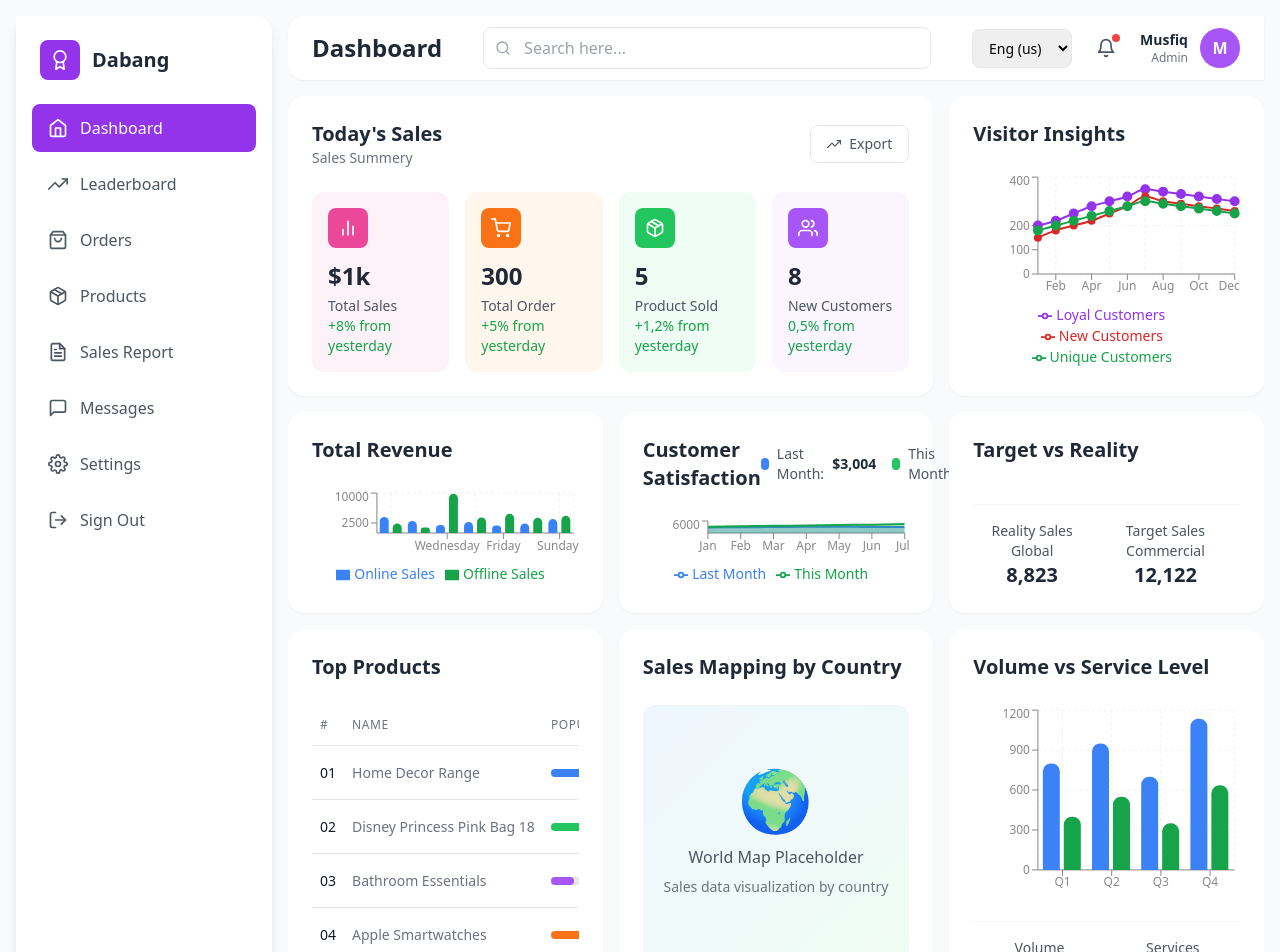
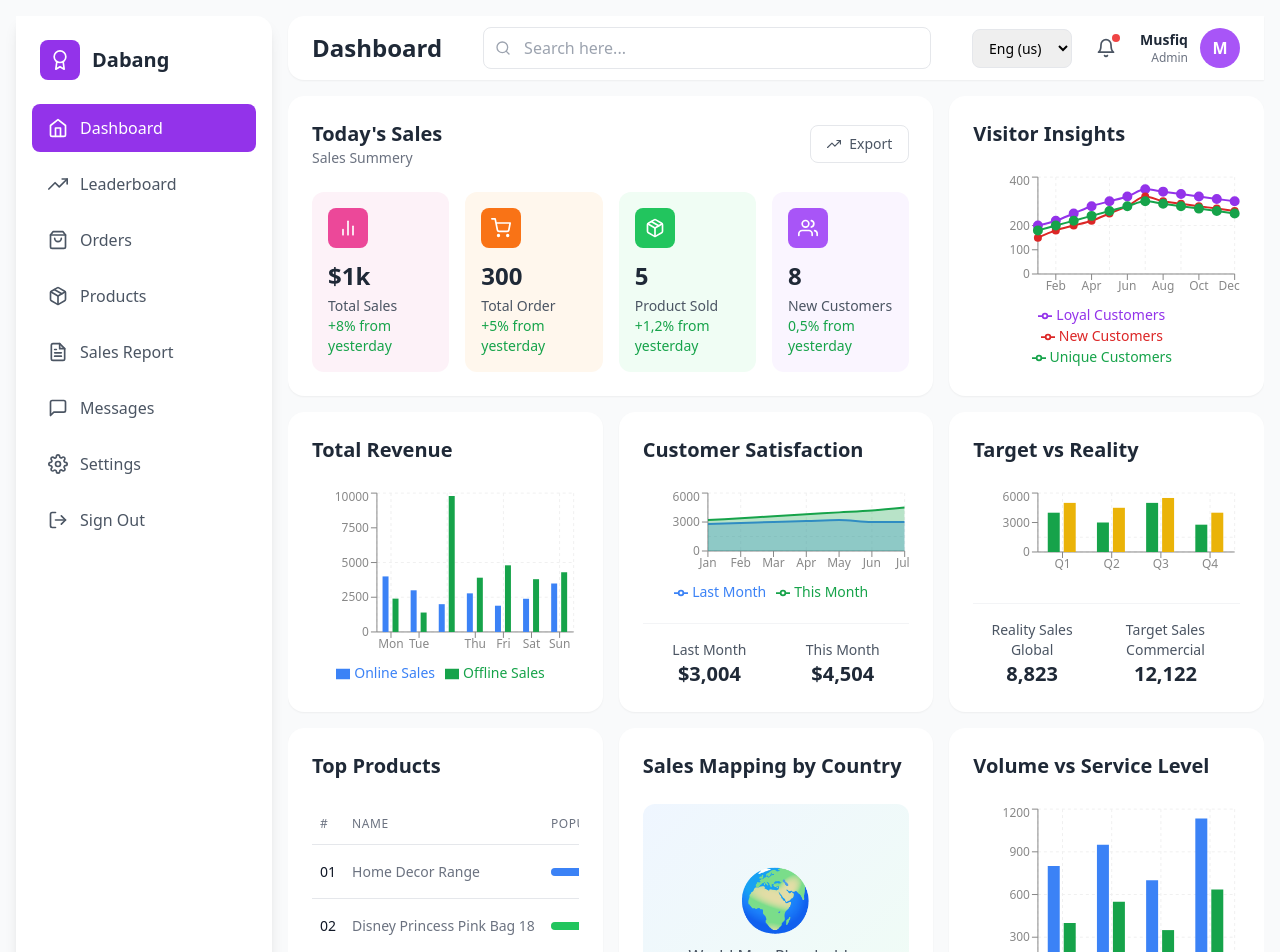
Before and after one commit to jpchsr-coder/sales-dashboard, a React app: page / in a window 1280 px wide. Shown: the top 952 px of the page. Built offline with nearby package versions, Linux system fonts and the light colour scheme; no server answers; the HTML template or start-up script is replaced by a standard one.

Commit message:
added changes

```diff
--- a/src/App.jsx
+++ b/src/App.jsx
@@ -42,7 +42,7 @@ function App() {
               <div className="h-full">
                 <TotalRevenue />
               </div>
-              <div className="h-full">
+              <div className="h-full min-h-[300px]">
                 <CustomerSatisfaction />
               </div>
               <div className="h-full">
--- a/src/components/CustomerSatisfaction.jsx
+++ b/src/components/CustomerSatisfaction.jsx
@@ -14,21 +14,7 @@ const satisfactionData = [
 const CustomerSatisfaction = () => {
   return (
     <div className="bg-white rounded-2xl shadow-sm p-6 h-full flex flex-col">
-      <div className="flex justify-between items-center mb-6">
-        <h2 className="text-xl font-bold text-gray-800">Customer Satisfaction</h2>
-        <div className="flex space-x-4 text-sm">
-          <div className="flex items-center">
-            <div className="w-3 h-3 bg-blue-500 rounded-full mr-2"></div>
-            <span className="text-gray-600">Last Month: </span>
-            <span className="font-semibold text-gray-800 ml-1">$3,004</span>
-          </div>
-          <div className="flex items-center">
-            <div className="w-3 h-3 bg-green-500 rounded-full mr-2"></div>
-            <span className="text-gray-600">This Month: </span>
-            <span className="font-semibold text-gray-800 ml-1">$4,504</span>
-          </div>
-        </div>
-      </div>
+      <h2 className="text-xl font-bold text-gray-800 mb-6">Customer Satisfaction</h2>
 
       <div className="flex-1">
         <ResponsiveContainer width="100%" height="100%">
@@ -74,6 +60,17 @@ const CustomerSatisfaction = () => {
           </AreaChart>
         </ResponsiveContainer>
       </div>
+
+      <div className="flex justify-around mt-4 pt-4 border-t border-gray-100">
+        <div className="text-center">
+          <p className="text-sm text-gray-600">Last Month</p>
+          <p className="text-xl font-bold text-gray-800">$3,004</p>
+        </div>
+        <div className="text-center">
+          <p className="text-sm text-gray-600">This Month</p>
+          <p className="text-xl font-bold text-gray-800">$4,504</p>
+        </div>
+      </div>
     </div>
   )
 }
--- a/src/components/TargetVsReality.jsx
+++ b/src/components/TargetVsReality.jsx
@@ -1,14 +1,11 @@
 import React from 'react'
-import { BarChart, Bar, XAxis, YAxis, CartesianGrid, Tooltip, Legend, ResponsiveContainer } from 'recharts'
+import { BarChart, Bar, XAxis, YAxis, CartesianGrid, Tooltip, ResponsiveContainer } from 'recharts'
 
 const targetData = [
-  { month: 'Jan', reality: 4000, target: 5000 },
-  { month: 'Feb', reality: 3000, target: 4500 },
-  { month: 'Mar', reality: 5000, target: 5500 },
-  { month: 'Apr', reality: 2780, target: 4000 },
-  { month: 'May', reality: 3890, target: 4200 },
-  { month: 'Jun', reality: 4390, target: 4800 },
-  { month: 'Jul', reality: 4823, target: 5122 },
+  { month: 'Q1', reality: 4000, target: 5000 },
+  { month: 'Q2', reality: 3000, target: 4500 },
+  { month: 'Q3', reality: 5000, target: 5500 },
+  { month: 'Q4', reality: 2780, target: 4000 },
 ]
 
 const TargetVsReality = () => {
@@ -18,7 +15,7 @@ const TargetVsReality = () => {
 
       <div className="flex-1">
         <ResponsiveContainer width="100%" height="100%">
-        <BarChart data={targetData}>
+          <BarChart data={targetData} barCategoryGap="20%">
             <CartesianGrid strokeDasharray="3 3" stroke="#f0f0f0" />
             <XAxis
               dataKey="month"
@@ -36,20 +33,15 @@ const TargetVsReality = () => {
                 borderRadius: '8px'
               }}
             />
-          <Legend
-            wrapperStyle={{ fontSize: '14px' }}
-          />
             <Bar
               dataKey="reality"
               fill="#16a34a"
               name="Reality Sales"
-            radius={[8, 8, 0, 0]}
             />
             <Bar
               dataKey="target"
               fill="#eab308"
               name="Target Sales"
-            radius={[8, 8, 0, 0]}
             />
           </BarChart>
         </ResponsiveContainer>
--- a/src/components/TotalRevenue.jsx
+++ b/src/components/TotalRevenue.jsx
@@ -2,13 +2,13 @@ import React from 'react'
 import { BarChart, Bar, XAxis, YAxis, CartesianGrid, Tooltip, Legend, ResponsiveContainer } from 'recharts'
 
 const revenueData = [
-  { day: 'Monday', online: 4000, offline: 2400 },
-  { day: 'Tuesday', online: 3000, offline: 1398 },
-  { day: 'Wednesday', online: 2000, offline: 9800 },
-  { day: 'Thursday', online: 2780, offline: 3908 },
-  { day: 'Friday', online: 1890, offline: 4800 },
-  { day: 'Saturday', online: 2390, offline: 3800 },
-  { day: 'Sunday', online: 3490, offline: 4300 },
+  { day: 'Mon', online: 4000, offline: 2400 },
+  { day: 'Tue', online: 3000, offline: 1398 },
+  { day: 'Wed', online: 2000, offline: 9800 },
+  { day: 'Thu', online: 2780, offline: 3908 },
+  { day: 'Fri', online: 1890, offline: 4800 },
+  { day: 'Sat', online: 2390, offline: 3800 },
+  { day: 'Sun', online: 3490, offline: 4300 },
 ]
 
 const TotalRevenue = () => {
@@ -18,7 +18,7 @@ const TotalRevenue = () => {
 
       <div className="flex-1">
         <ResponsiveContainer width="100%" height="100%">
-        <BarChart data={revenueData}>
+          <BarChart data={revenueData} barCategoryGap="20%">
             <CartesianGrid strokeDasharray="3 3" stroke="#f0f0f0" />
             <XAxis
               dataKey="day"
@@ -43,13 +43,11 @@ const TotalRevenue = () => {
               dataKey="online"
               fill="#3b82f6"
               name="Online Sales"
-            radius={[8, 8, 0, 0]}
             />
             <Bar
               dataKey="offline"
               fill="#16a34a"
               name="Offline Sales"
-            radius={[8, 8, 0, 0]}
             />
           </BarChart>
         </ResponsiveContainer>
--- a/src/components/VolumeVsService.jsx
+++ b/src/components/VolumeVsService.jsx
@@ -2,22 +2,23 @@ import React from 'react'
 import { BarChart, Bar, XAxis, YAxis, CartesianGrid, Tooltip, ResponsiveContainer } from 'recharts'
 
 const volumeData = [
-  { category: 'Q1', volume: 800, services: 400 },
-  { category: 'Q2', volume: 950, services: 550 },
-  { category: 'Q3', volume: 700, services: 350 },
-  { category: 'Q4', volume: 1135, services: 635 },
+  { month: 'Jan', volume: 800, services: 400 },
+  { month: 'Feb', volume: 950, services: 550 },
+  { month: 'Mar', volume: 700, services: 350 },
+  { month: 'Apr', volume: 1135, services: 635 },
 ]
 
 const VolumeVsService = () => {
   return (
-    <div className="bg-white rounded-2xl shadow-sm p-6">
+    <div className="bg-white rounded-2xl shadow-sm p-6 h-full flex flex-col">
       <h2 className="text-xl font-bold text-gray-800 mb-6">Volume vs Service Level</h2>
 
-      <ResponsiveContainer width="100%" height={200}>
-        <BarChart data={volumeData}>
+      <div className="flex-1">
+        <ResponsiveContainer width="100%" height="100%">
+          <BarChart data={volumeData} barCategoryGap="20%">
             <CartesianGrid strokeDasharray="3 3" stroke="#f0f0f0" />
             <XAxis
-            dataKey="category"
+              dataKey="month"
               tick={{ fontSize: 12 }}
               stroke="#888"
             />
@@ -36,16 +37,15 @@ const VolumeVsService = () => {
               dataKey="volume"
               fill="#3b82f6"
               name="Volume"
-            radius={[8, 8, 0, 0]}
             />
             <Bar
               dataKey="services"
               fill="#16a34a"
               name="Services"
-            radius={[8, 8, 0, 0]}
             />
           </BarChart>
         </ResponsiveContainer>
+      </div>
 
       <div className="flex justify-around mt-4 pt-4 border-t border-gray-100">
         <div className="text-center">
```
Lines whose indentation alone changed are shown as unchanged.
